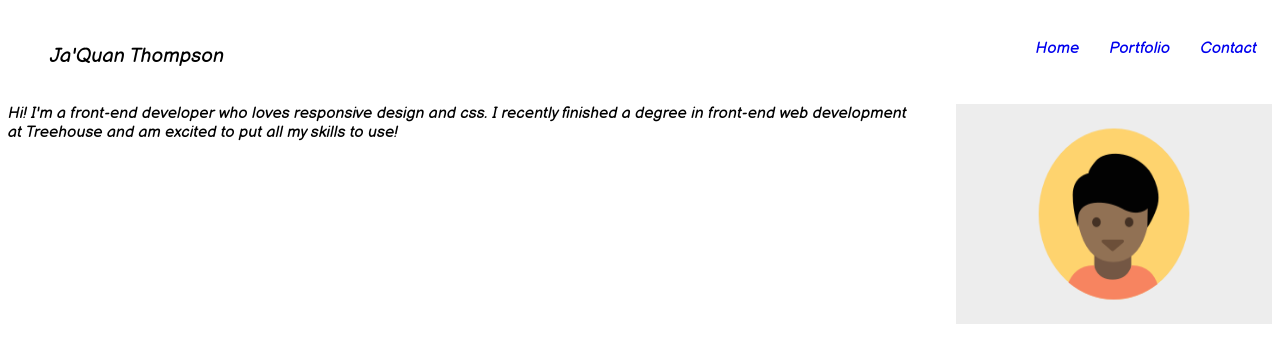
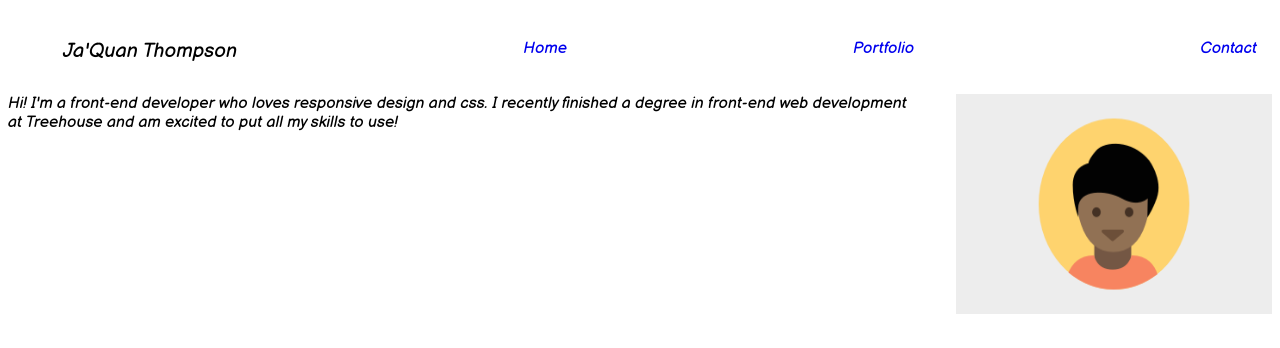
Before and after one commit to Biglipthompson/Responsive-design-page, a plain HTML site: page index.html in a window 1280 px wide. Shown: the top 348 px of the page. Drawn offline with Linux system fonts and the light colour scheme.

Commit message:
commit
commit

```diff
--- a/css/styles.css
+++ b/css/styles.css
@@ -175,11 +175,6 @@ a:link{
     display: flex;
 }
 
-.name{
-    margin-right: auto;
-    font-size: 20px;
-    margin-left: 2px;
-}
 
 .profile-image{
     float: right;
@@ -229,8 +224,8 @@ margin-right: auto;
 .container {
     margin: 0 auto;
 
+}
 
-}
 
 .bottom-nav{
     display: none;
--- a/index.html
+++ b/index.html
@@ -13,7 +13,7 @@
 <div class="wrap">
  <nav class="main-header">
     <ul class="main-nav">
-        <p class="name">Ja'Quan Thompson</p>
+    <li class="name">Ja'Quan Thompson</li>
     <li><a href="#top">Home</a></li>
     <li><a href="#portfolio">Portfolio</a></li>
     <li><a href="#contact">Contact</a></li>
@@ -86,7 +86,6 @@ Someone can enter in the numbers they want, and press the big blue buttin and ge
 
 <!-- ************************************ END OF MAIN CONTENT FOR IMAGES ****************************************************** -->
 
-</div>
 <footer class="main-footer">
 <h2 id="contact">Contact</h2>
 <p class="p-height">
```
